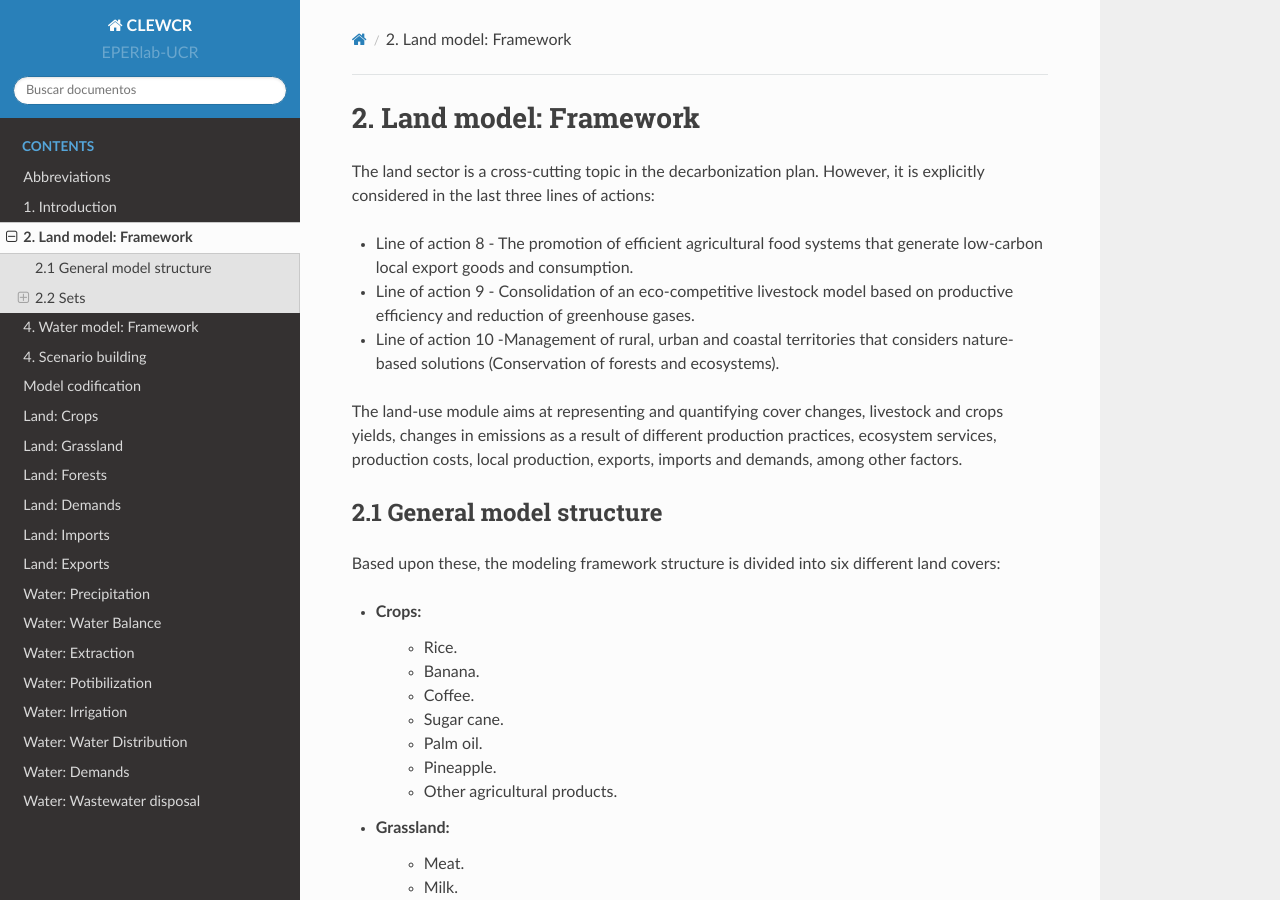
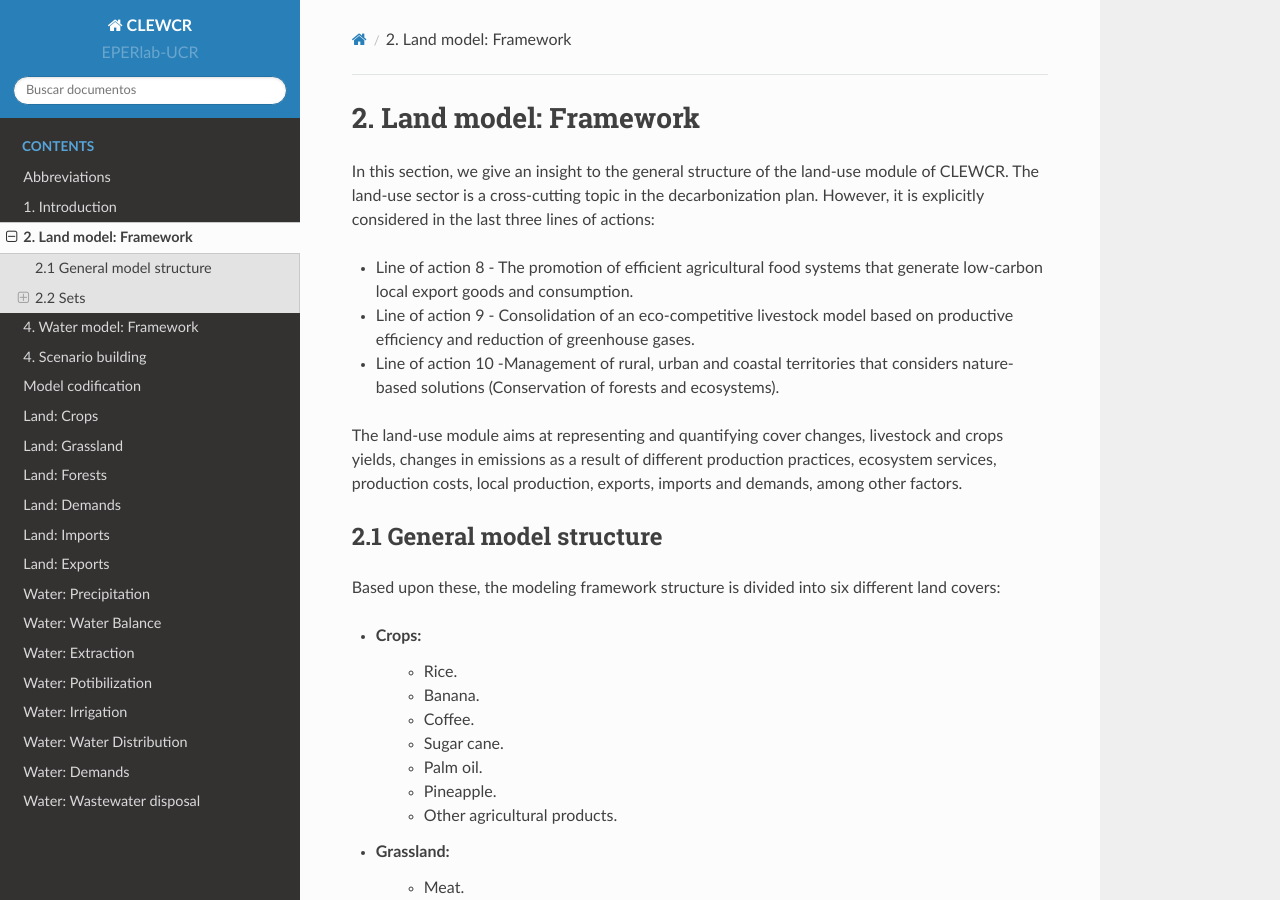
Before and after one commit to EPERLab/CLEW, a Sphinx documentation site: the page built from docs/02LandModelFramework.rst, in a window 1280 px wide and 900 px high. Built offline with Sphinx 7.4.7 and the Read the Docs theme 2.0.0, drawn with Linux system fonts in a browser that asks for light colours; formulas are drawn with MathJax 3.

Commit message:
Update 02LandModelFramework.rst

```diff
--- a/docs/02LandModelFramework.rst
+++ b/docs/02LandModelFramework.rst
@@ -1,7 +1,7 @@
 2. Land model: Framework
 =======================================
 
-The land sector is a cross-cutting topic in the decarbonization plan. However, it is explicitly considered in the last three lines of actions:
+In this section, we give an insight to the general structure of the land-use module of CLEWCR. The land-use sector is a cross-cutting topic in the decarbonization plan. However, it is explicitly considered in the last three lines of actions:
 
 - Line of action 8 - The promotion of efficient agricultural food systems that generate low-carbon local export goods and consumption.
 - Line of action 9 - Consolidation of an eco-competitive livestock model based on productive efficiency and reduction of greenhouse gases.
```
